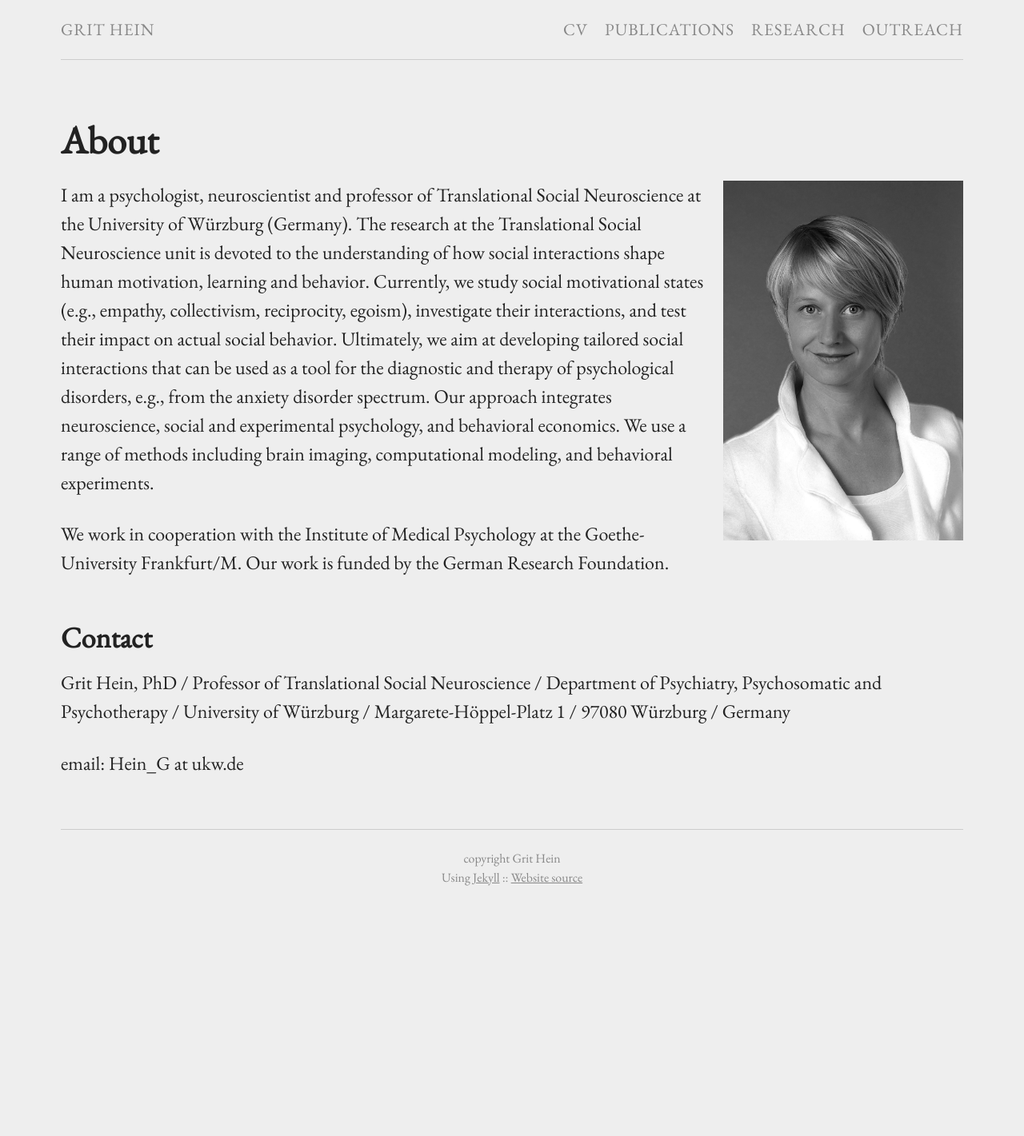
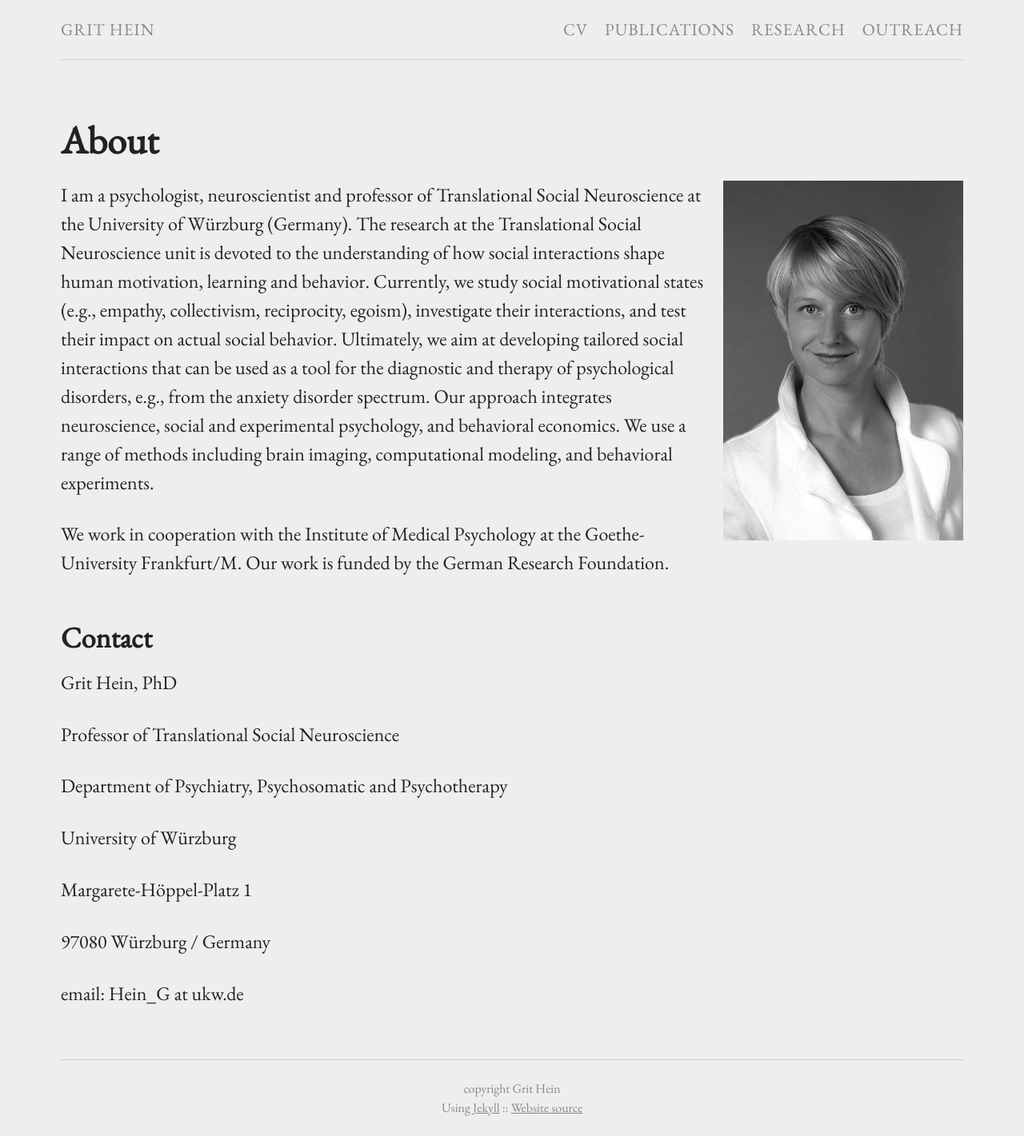
Before and after one commit to grithein/grithein, a Jekyll site: the page built from index.md, in a window 1280 px wide. Shown: the whole page at 80% size. Built offline with Jekyll 4.4.1, drawn with Linux system fonts in a browser that asks for light colours; before the commit the page ends 1134 px from its top, so only the background shows below that.

```diff
--- a/index.md
+++ b/index.md
@@ -11,6 +11,16 @@ We work in cooperation with the Institute of Medical Psychology at the Goethe-Un
 
 ## Contact
 
-Grit Hein, PhD / Professor of Translational Social Neuroscience  / Department of Psychiatry, Psychosomatic and Psychotherapy / University of Würzburg / Margarete-Höppel-Platz 1 / 97080 Würzburg  / Germany
+Grit Hein, PhD
 
- email: Hein_G at ukw.de
+Professor of Translational Social Neuroscience
+
+Department of Psychiatry, Psychosomatic and Psychotherapy
+
+University of Würzburg
+
+Margarete-Höppel-Platz 1
+
+97080 Würzburg  / Germany
+
+email: Hein_G at ukw.de
```
